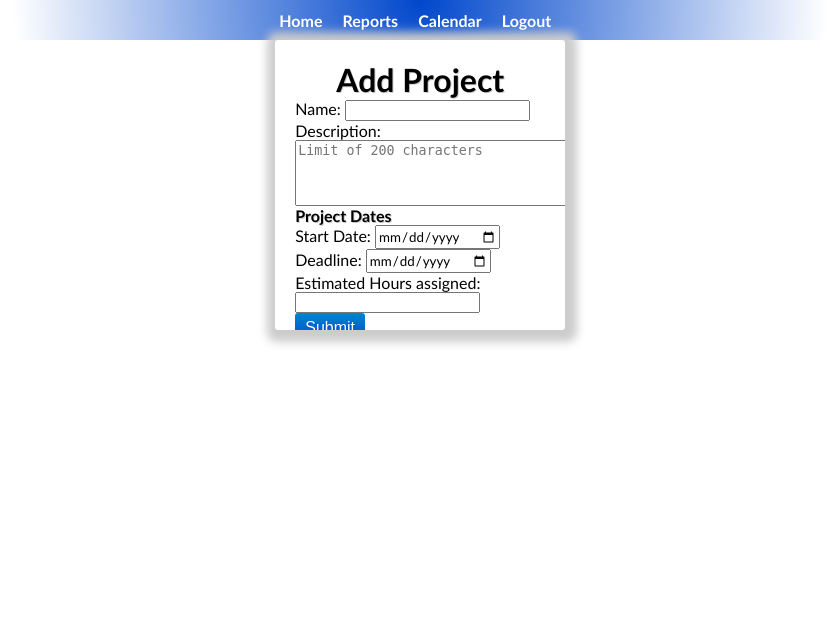
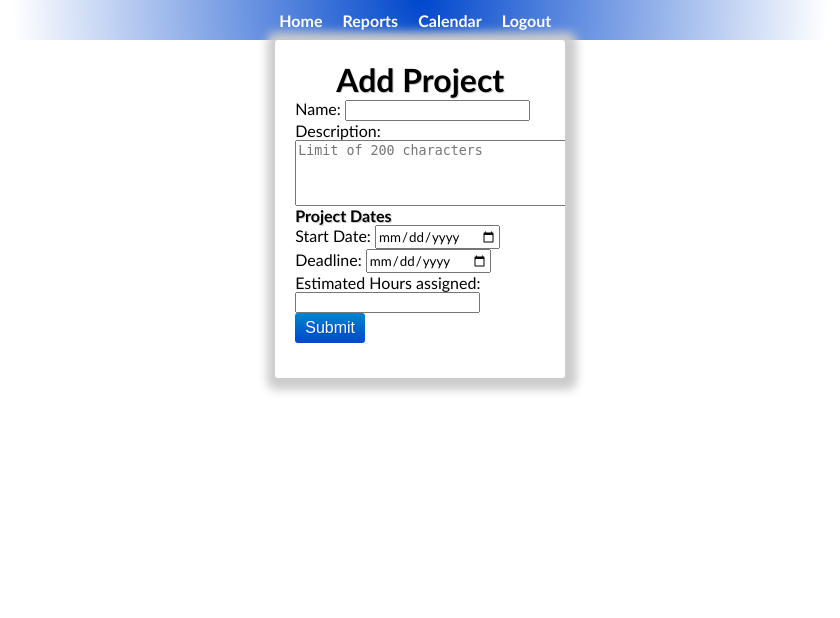
Before and after one commit to james55555/FYP, a PHP site: page /Includes/System/View/editProject.php in a window 1280 px wide. Shown: the top 618 px of the page, without its empty margins (217-1057 px from the left). Run offline with PHP 8.4, Linux system fonts and the light colour scheme.

Commit message:
formatted

```diff
--- a/FinalYearProject/Includes/CSS/main.css
+++ b/FinalYearProject/Includes/CSS/main.css
@@ -74,7 +74,6 @@ input[type=date] {
 */
 /*Style for buttons throughout the website*/
 .button{
-
     padding:6px 10px;
     outline:none;
     border:none;
@@ -105,7 +104,6 @@ input[type=date] {
 /*Positioning and dimensions of block elements throughout the website*/
 .centralBox{
     width:250px;
-    height:250px;
     padding:20px;
     box-shadow:2px 2px 10px 10px #ccc;
     -webkit-box-shadow:2px 2px 10px 10px #ccc;
```
